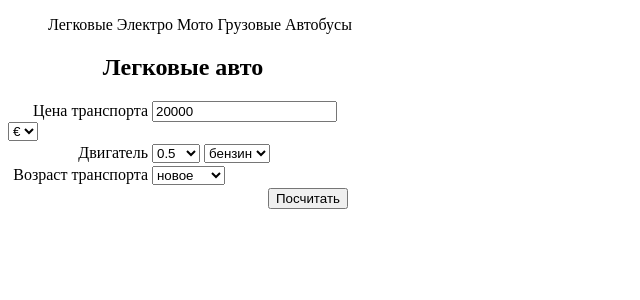
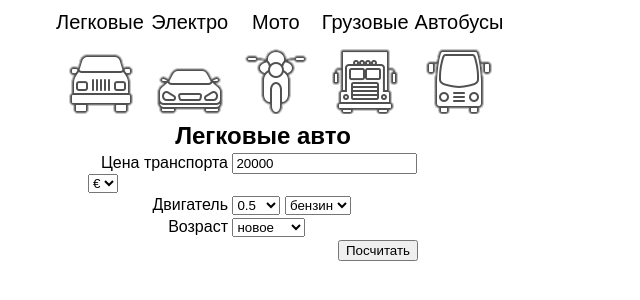
Before and after one commit to AlexPutrya/calc, a PHP site: page / in a window 1280 px wide. Shown: the top 300 px of the page, without its empty margins (0-640 px from the left). Run offline with PHP 8.4, Linux system fonts and the light colour scheme.

Commit message:
Добавленны картинки на кнопки

```diff
--- a/css/style.css
+++ b/css/style.css
@@ -1,23 +1,42 @@
+body{
+	font-family: sans-serif;
+}
 .calculator{
 	position: relative;
-	width: 350px;
+	width: 510px;
+}
+.transport{
+	display: block;
+	padding: 0;
+	margin: 0 auto;
+	width: 500px;
+}
+.transport ul{
+	display: block;
+	margin: 0 auto;
 }
 .transport li{
-	display: inline;
+	float: left;
+	display: block;
+	text-align: center;
+	margin: 3px;
 }
 .transport li a{
+	font-size: 20px;
 	color: black;
 	font-style: none;
 	text-decoration: none;
 }
 .transport li a:hover{
 	color: blue;
-	text-decoration: underline;
 }
 form{
-	margin-bottom: 30px;
+	margin: 0 auto;
+	width: 350px;
 }
 h2, h3{
+	margin: 0 auto;
+	padding: 0;
 	text-align: center;
 }
 
@@ -31,6 +50,10 @@ h2, h3{
 }
 
 button{
-	position: absolute;
-	right: 10px;
+	margin-left: 250px;
 }
+.result{
+	text-align: center;
+	margin: 0 auto;
+	width: 400px;
+}
--- a/form/bus_form.php
+++ b/form/bus_form.php
@@ -23,7 +23,7 @@
 			</select><br>
 		</div>
 		<div class="field">
-			<label>Возраст транспорта</label>
+			<label>Возраст</label>
 			<select name="age">
 				<option value="1"> новое</option>
 				<option value="2"> до 5 лет</option>
--- a/form/car_form.php
+++ b/form/car_form.php
@@ -23,7 +23,7 @@
 			</select><br>
 		</div>
 		<div class="field">
-			<label>Возраст транспорта</label>
+			<label>Возраст</label>
 			<select name="age">
 				<option value="1"> новое</option>
 				<option value="2"> до 5 лет</option>
--- a/form/truck_form.php
+++ b/form/truck_form.php
@@ -23,7 +23,7 @@
 			</select><br>
 		</div>
 		<div class="field">
-			<label>Возраст транспорта</label>
+			<label>Возраст</label>
 			<select name="age">
 				<option value="1"> новое</option>
 				<option value="2"> до 5 лет</option>
--- a/index.php
+++ b/index.php
@@ -18,11 +18,11 @@ $type = empty($_GET['type']) ? 'car' : $_GET['type'];
 	<div class="calculator">
 		<nav class="transport">
 			<ul>
-				<li><a href="index.php?type=car">Легковые</a></li>
-				<li><a href="index.php?type=electrocar">Электро</a></li>
-				<li><a href="index.php?type=motocycle">Мото</a></li>
-				<li><a href="index.php?type=truck">Грузовые</a></li>
-				<li><a href="index.php?type=bus">Автобусы</a></li>
+				<li><a href="index.php?type=car">Легковые<br><img src="img/car.png"></a></li>
+				<li><a href="index.php?type=electrocar">Электро<br><img src="img/electrocar.png"></a></li>
+				<li><a href="index.php?type=motocycle">Мото<br><img src="img/moto.png"></a></li>
+				<li><a href="index.php?type=truck">Грузовые<br><img src="img/truck.png"></a></li>
+				<li><a href="index.php?type=bus">Автобусы<br><img src="img/bus.png"></a></li>
 			</ul>
 		</nav>
 		<?php $calculator->$type(); ?>
--- a/result.php
+++ b/result.php
@@ -1,4 +1,4 @@
-<div>
+<div class="result">
 		<h3>Цена с растаможкой <span><?= ($price+$dues+$excise+$nds) ?>€</span></h3>
 		В том числе:
 		<p>НДС: <span><?= $nds?>€</span></p>
```
Also changed, not shown: img/bus.png (added), img/car.png (added), img/electrocar.png (added), img/moto.png (added), img/truck.png (added).
